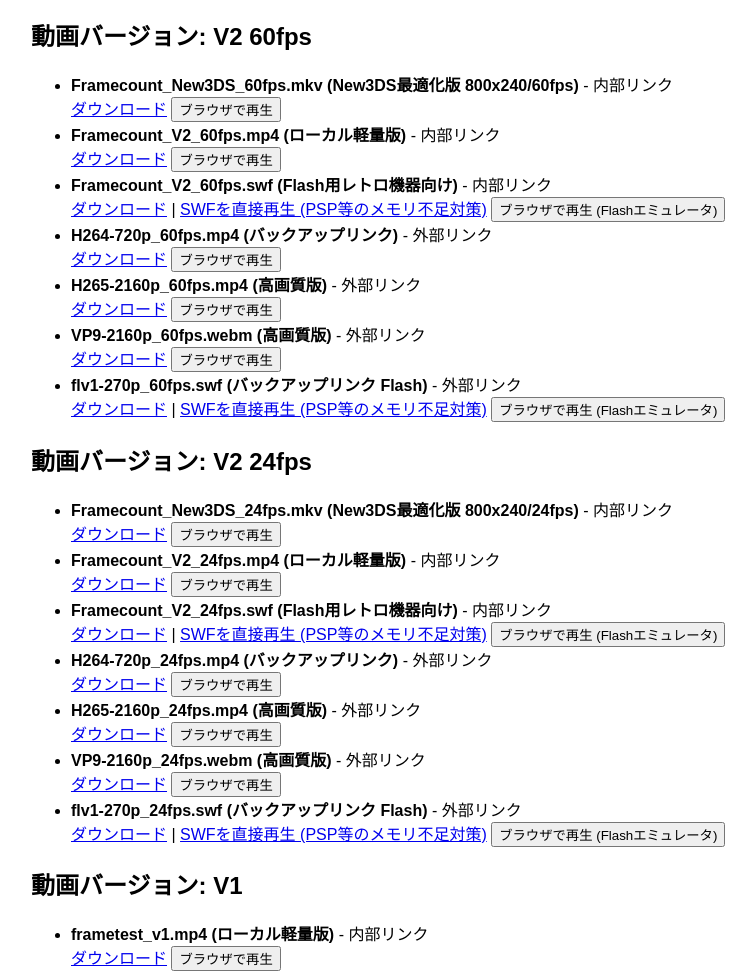
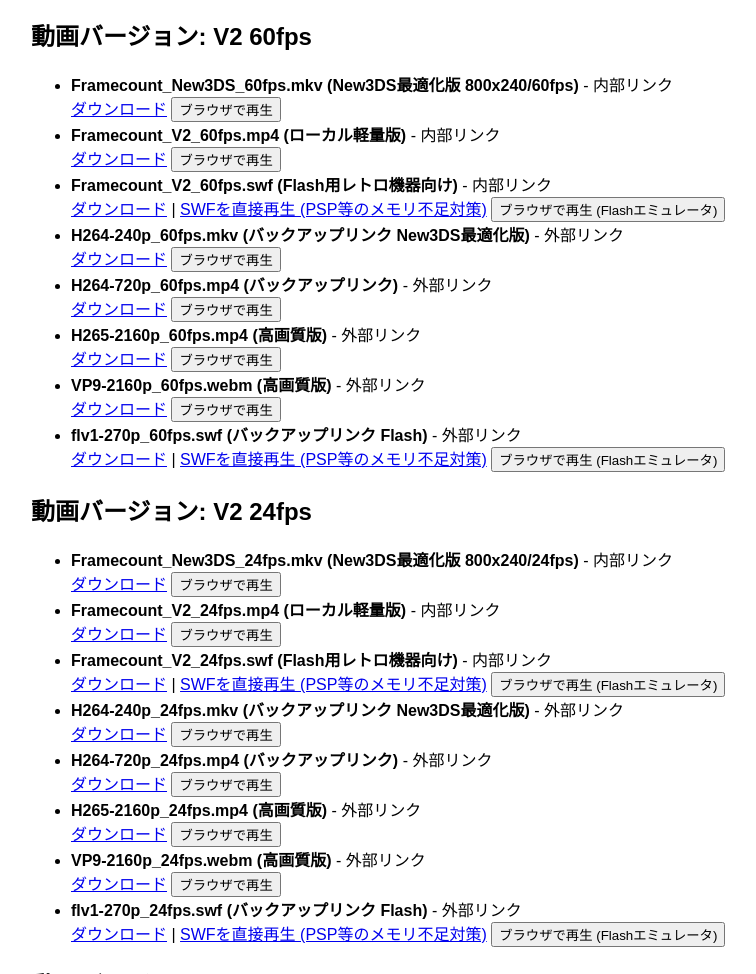
Before and after one commit to SyameimaruKoa/Framecheck-video, a website: page files.html in a window 1280 px wide. Shown: the part 126-1100 px from the top of the page, without its empty margins (219-975 px from the left). Drawn offline with Linux system fonts and the light colour scheme.

Commit message:
docs: files.htmlにReleaseアセット(H264-240p_60fps.mkv / H264-240p_24fps.mkv)の外部リンクを追加

```diff
--- a/files.html
+++ b/files.html
@@ -29,6 +29,12 @@
             <a href="videos/Framecount_V2_60fps.swf" download>ダウンロード</a> |
             <a href="videos/Framecount_V2_60fps.swf">SWFを直接再生 (PSP等のメモリ不足対策)</a>
             <button onclick="playMedia('videos/Framecount_V2_60fps.swf', 'flash', this)">ブラウザで再生 (Flashエミュレータ)</button>
+        </li>
+        <li>
+            <strong>H264-240p_60fps.mkv (バックアップリンク New3DS最適化版)</strong> - 外部リンク
+            <br>
+            <a href="https://github.com/SyameimaruKoa/Framecheck-video/releases/download/1/H264-240p_60fps.mkv" target="_blank" rel="noopener noreferrer">ダウンロード</a>
+            <button onclick="playMedia('https://github.com/SyameimaruKoa/Framecheck-video/releases/download/1/H264-240p_60fps.mkv', 'video', this)">ブラウザで再生</button>
         </li>
         <li>
             <strong>H264-720p_60fps.mp4 (バックアップリンク)</strong> - 外部リンク
@@ -77,6 +83,12 @@
             <a href="videos/Framecount_V2_24fps.swf" download>ダウンロード</a> |
             <a href="videos/Framecount_V2_24fps.swf">SWFを直接再生 (PSP等のメモリ不足対策)</a>
             <button onclick="playMedia('videos/Framecount_V2_24fps.swf', 'flash', this)">ブラウザで再生 (Flashエミュレータ)</button>
+        </li>
+        <li>
+            <strong>H264-240p_24fps.mkv (バックアップリンク New3DS最適化版)</strong> - 外部リンク
+            <br>
+            <a href="https://github.com/SyameimaruKoa/Framecheck-video/releases/download/1/H264-240p_24fps.mkv" target="_blank" rel="noopener noreferrer">ダウンロード</a>
+            <button onclick="playMedia('https://github.com/SyameimaruKoa/Framecheck-video/releases/download/1/H264-240p_24fps.mkv', 'video', this)">ブラウザで再生</button>
         </li>
         <li>
             <strong>H264-720p_24fps.mp4 (バックアップリンク)</strong> - 外部リンク
```
